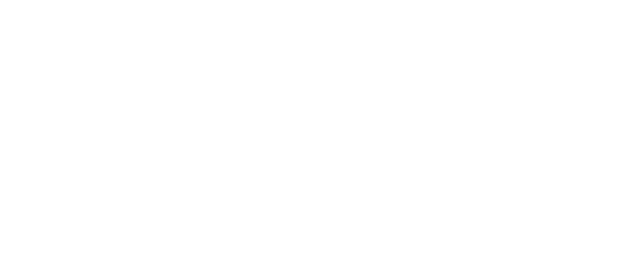
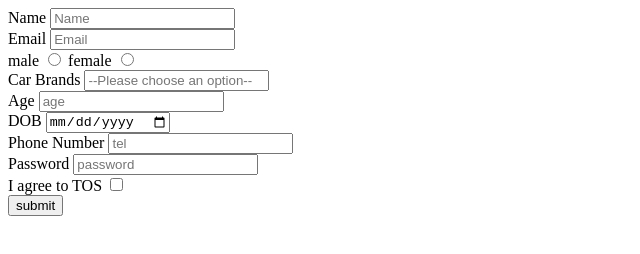
Before and after one commit to acciojob/signup-form-car-yaswanth-2211, a website: page main.html in a window 1280 px wide. Shown: the whole page, without its empty margins (0-640 px from the left). Drawn offline with Linux system fonts and the light colour scheme.

Commit message:
created a submission

```diff
--- a/main.html
+++ b/main.html
@@ -8,6 +8,28 @@
 
 <body>
 	<!-- the entire body must be written by student -->
+	<form method="post">
+	<label for="name">Name</label>
+	<input type="text"  id="name" placeholder="Name" required><br>
+	<label for="email">Email</label>
+	<input type="email"  id="email" placeholder="Email" required><br>
+	<label for="gender_m">male</label>
+	<input type="radio"  id="gender_m" name="gender" required>
+	<label for="gender_f">female</label>
+	<input type="radio"  id="gender_f" name="gender" required><br>
+	<label for="cars">Car Brands</label>
+	<input type="option"  id="cars" placeholder="--Please choose an option--" required><br>
+	<label for="age">Age</label>
+	<input type="number"  id="age" placeholder="age" required><br>
+	<label for="dob">DOB</label>
+	<input type="date"  id="dob"  required><br>
+	<label for="tel">Phone Number</label>
+	<input type="Tel"  id="tel" placeholder="tel" ><br>
+	<label for="password">Password</label>
+	<input type="Password"  id="password" placeholder="password" required><br>
+	<label for="tos">I agree to TOS</label>
+	<input type="checkbox"  id="tos"  required><br>
+	<button type="button">submit</button>
     <script type="text/javascript" src="./script.js">
 </script>
 
```
